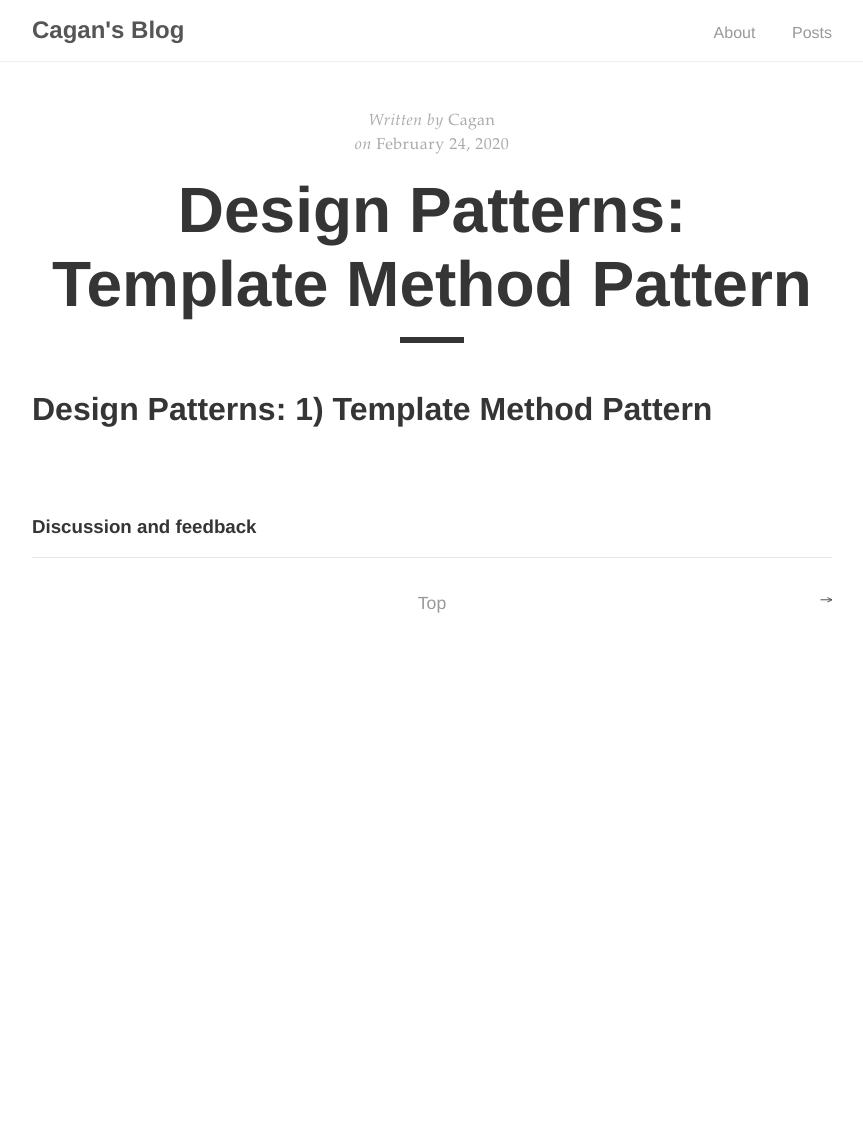
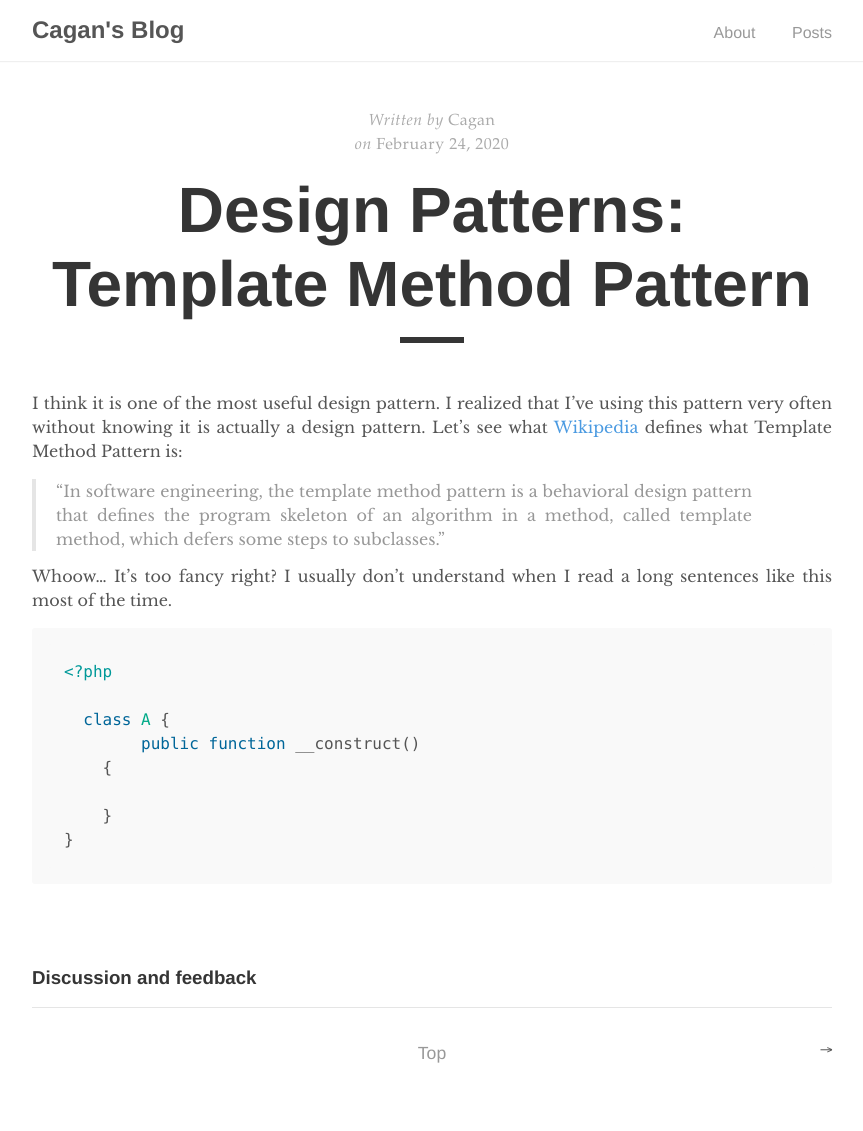
Before and after one commit to cagan/cagan.github.io, a Jekyll site: the page built from _posts/2020-02-24-template-method-pattern.md, in a window 1280 px wide. Shown: the whole page, without its empty margins (208-1071 px from the left). Built offline with Jekyll 4.4.1, drawn with Linux system fonts in a browser that asks for light colours; comment, search, counter and statistics services are not loaded; before the commit the page ends 900 px from its top, so only the background shows below that.

Commit message:
2020-02-24 What is template method pattern

````diff
--- a/_posts/2020-02-24-template-method-pattern.md
+++ b/_posts/2020-02-24-template-method-pattern.md
@@ -6,4 +6,19 @@ comments: true
 
 ---
 
-# Design Patterns: 1) Template Method Pattern
+I think it is one of the most useful design pattern. I realized that I've using this pattern very often without knowing it is actually a design pattern. Let's see what [Wikipedia](https://www.wikiwand.com/en/Template_method_pattern) defines what Template Method Pattern is:
+
+> "In software engineering, the template method pattern is a behavioral design pattern that defines the program skeleton of an algorithm in a method, called template method, which defers some steps to subclasses."
+
+Whoow... It's too fancy right? I usually don't understand when I read a long sentences like this most of the time.
+
+```php
+<?php
+
+  class A {
+  	public function __construct()
+    {
+
+    }
+}
+```
````
